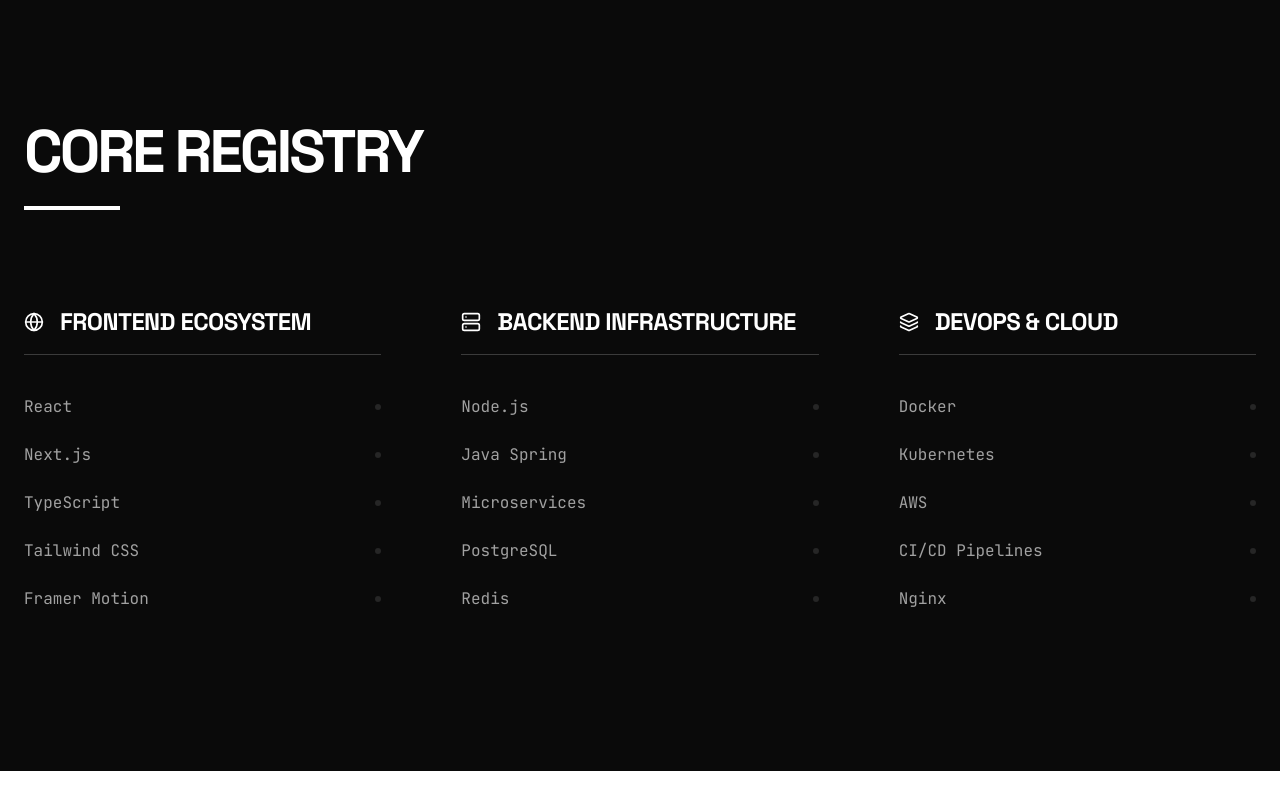
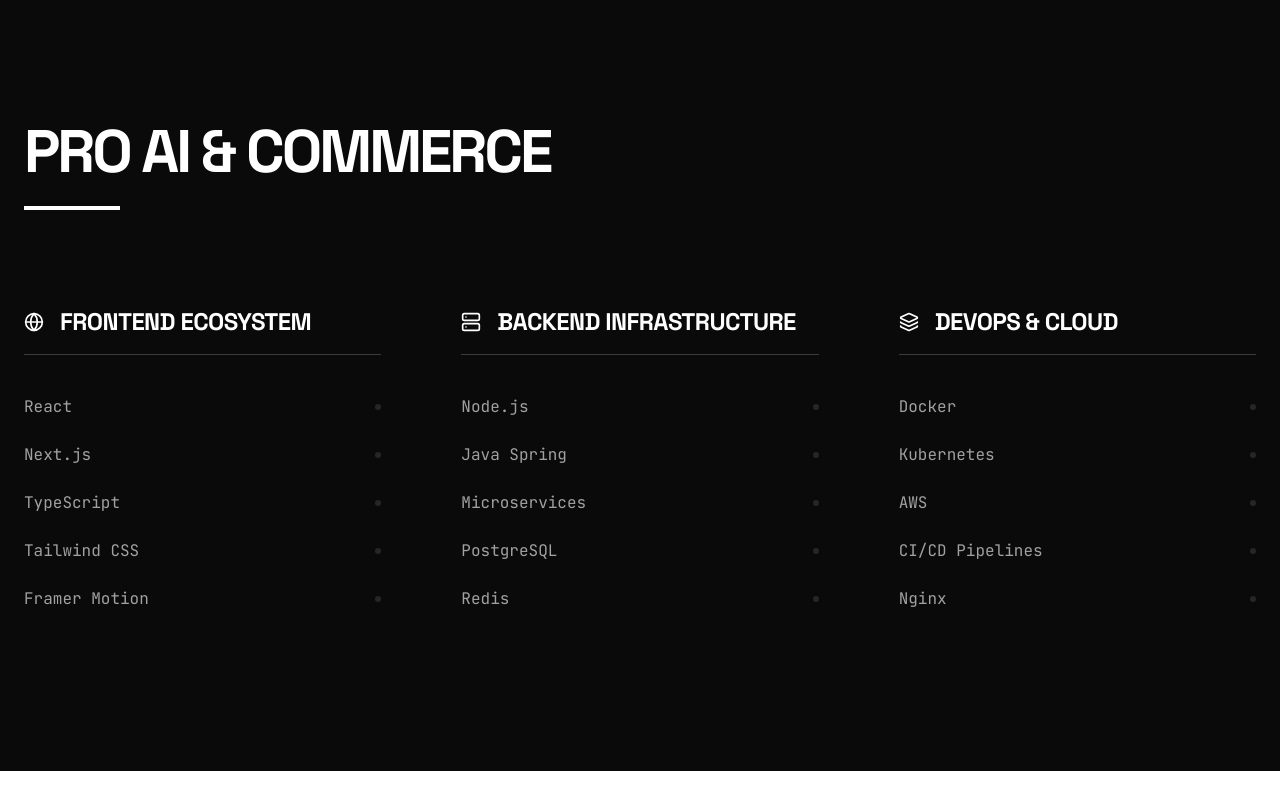
Before and after one commit to Shantanux0/Portfolioweb, a React (Vite) app: page /#/ in a window 1280 px wide. Shown: the part 3660-4470 px from the top of the page. Built offline with nearby package versions, Linux system fonts and the light colour scheme.

Commit message:
Change Core Registry title to Pro AI & Commerce

```diff
--- a/src/pages/Home.jsx
+++ b/src/pages/Home.jsx
@@ -325,7 +325,7 @@
             <section id="skills" className="py-24 md:py-40 bg-neutral-950 text-white px-6">
                 <div className="max-w-7xl mx-auto">
                     <div className="mb-16 md:mb-24">
-                        <h2 className="text-4xl md:text-6xl font-display font-bold mb-6 tracking-tighter uppercase">Core Registry</h2>
+                        <h2 className="text-4xl md:text-6xl font-display font-bold mb-6 tracking-tighter uppercase">Pro AI & Commerce</h2>
                         <div className="h-1 w-24 bg-white" />
                     </div>
 
```
